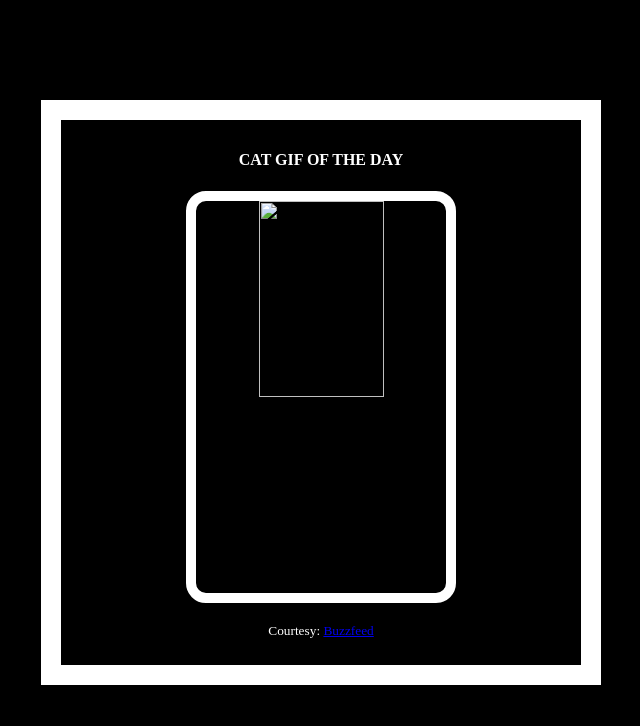
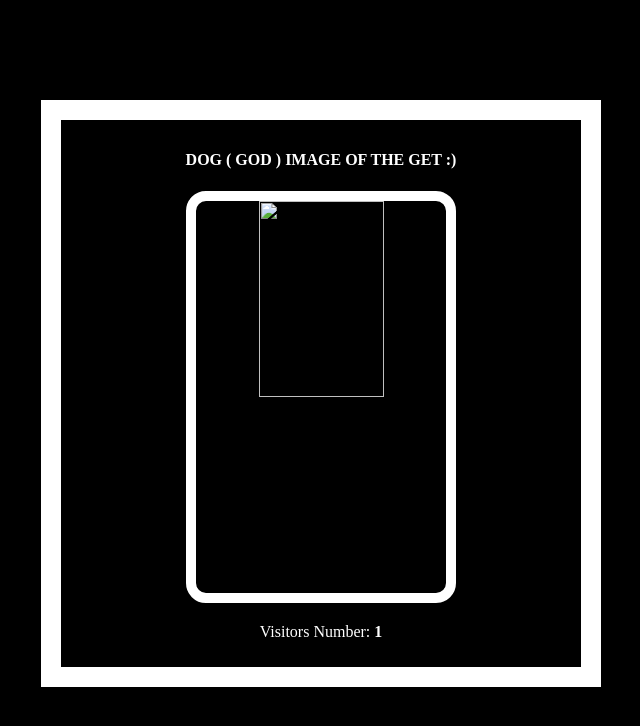
Before and after one commit to OmriFialkov/flask-catexer-app, a Flask app: template templates/index.html in a window 1280 px wide. Shown: the top 726 px of the page, without its empty margins (319-959 px from the left). Run offline with Flask 2, Linux system fonts and the light colour scheme; the template is opened without the code that fills it: most values are stand-ins (such as "Sample title", 1, 10 or a date in 2020).

Commit message:
added visitors count button to app.py flask to count number of visitors - modifications - 1. init.sql - init another table of count with count value of 0. 2. updated code in app.py as back-end and configured in index func to increment each time by 1 and fetch the update by 1 to the app. 3. then modified index.html one row front-end to show count each time.

```diff
--- a/app.py
+++ b/app.py
@@ -17,9 +17,24 @@ def get_db_connection():
 
 @app.route("/")
 def index():
-    # Fetch image URLs from the database
+    # connect to db
     connection = get_db_connection()
     cursor = connection.cursor()
+
+    #_____________________________________________________________________________________________
+
+    # increment counter by one, +1
+    cursor.execute("UPDATE visitor_counter SET count = count + 1 where id = 1")
+    connection.commit()
+
+    # fetch updated count from db to variable.
+    cursor.execute("SELECT count FROM visitor_counter WHERE id = 1")
+    visitor_count = cursor.fetchone()[0] # fetches last query one row as tuple, [0] accessing only element.
+
+    # docker compose down -v - will restart the counter, but without -v - volume will keep counter.
+    #_____________________________________________________________________________________________
+
+    # Fetch image URLs from the database
     cursor.execute("SELECT image_url FROM images")
     result = cursor.fetchall()
     connection.close()
@@ -29,7 +44,7 @@ def index():
 
     # Pick a random image from the list
     url = random.choice(images)
-    return render_template("index.html", url=url)
+    return render_template("index.html", url=url, visitor_count=visitor_count)
 
 if __name__ == "__main__":
     app.run(host="0.0.0.0", port=int(os.getenv("PORT", 5000))) # if port env var is blank port will be 5000.
--- a/templates/index.html
+++ b/templates/index.html
@@ -28,9 +28,9 @@
   </head>
   <body>
     <div class="container">
-      <h4>Cat Gif of the day</h4>
+      <h4>dog ( god ) image of the GET :)</h4>
       <img src="{{url}}" />
-      <p><small>Courtesy: <a href="http://www.buzzfeed.com/copyranter/the-best-cat-gif-post-in-the-history-of-cat-gifs">Buzzfeed</a></small></p>
+      <p>Visitors Number: <strong>{{ visitor_count }}</strong></p>
     </div>
   </body>
 </html>
```
Also changed, not shown: init.sql (+9 -0 lines).
